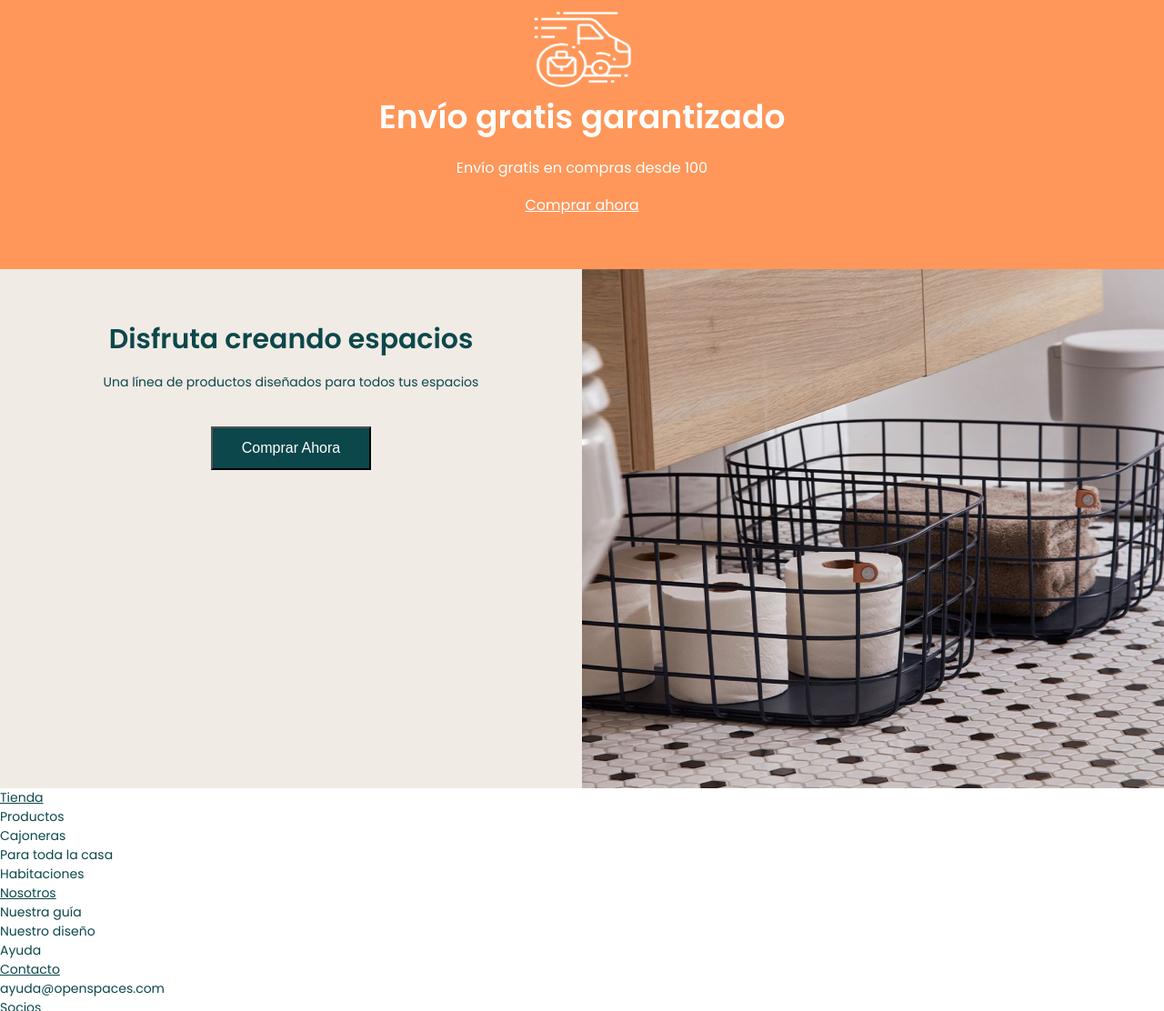
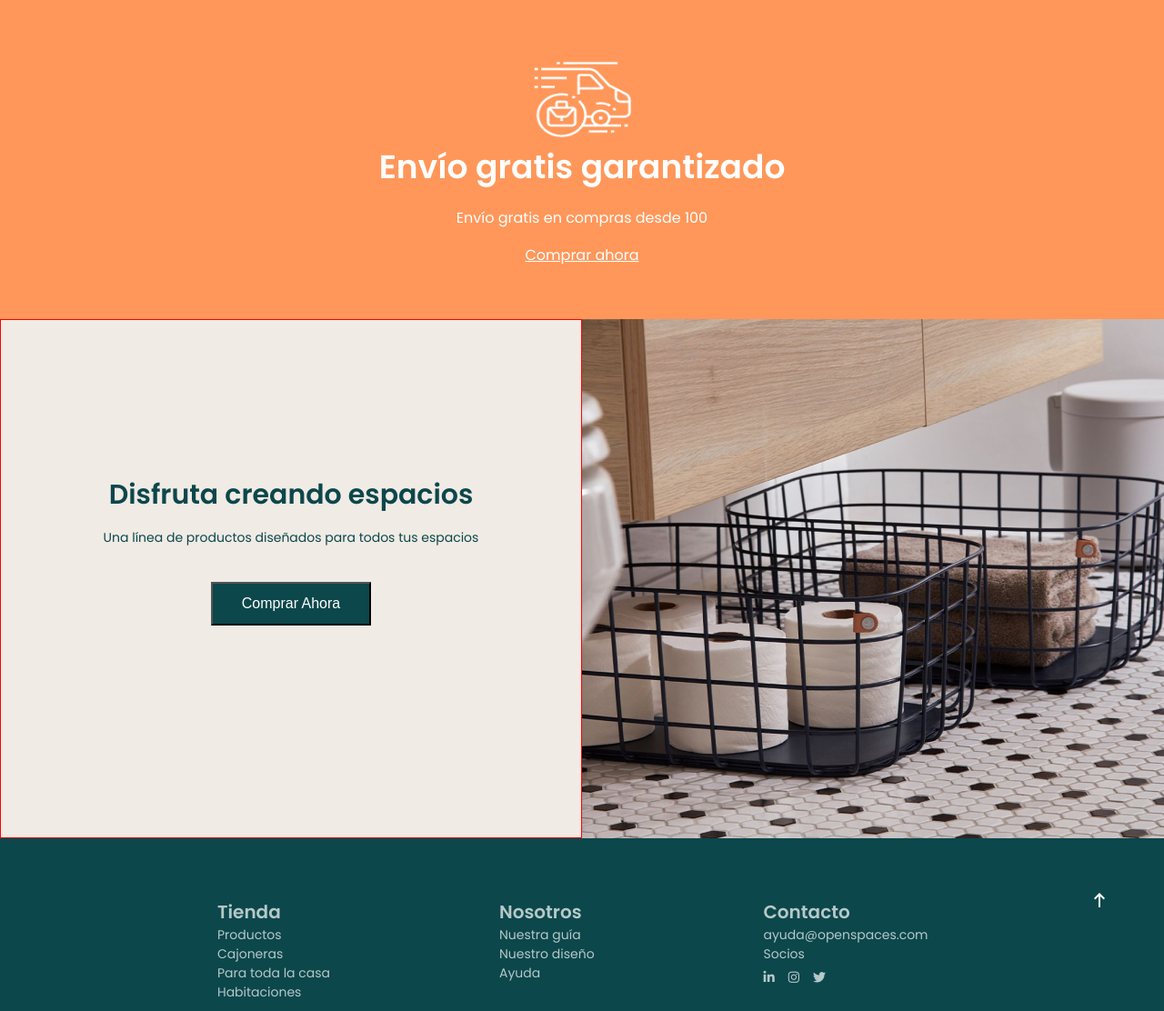
Before and after one commit to Adalab/modulo-1-evaluacion-final-lorenaggs, a website: page docs/index.html in a window 1280 px wide. Shown: the part 1688-2800 px from the top of the page at 91% size. Drawn offline with nearby package versions, Linux system fonts and the light colour scheme.

Commit message:
partials footer

```diff
--- a/docs/index.html
+++ b/docs/index.html
@@ -84,7 +84,7 @@
   </main>
   <footer class="footer">
       <section class="footer__sections">
-      <section class="footer__shop">
+          <section class="footer__sections--shop">
               <a target="__blank" class="title3" href="https://adalab.es/">Tienda</a>
               <ul class="footer__shop-li">
                   <li>Productos</li>
@@ -93,7 +93,7 @@
                   <li>Habitaciones</li>
               </ul>
           </section>
-      <section class="footer__shop">
+          <section class="footer__sections--shop">
               <a target="__blank" class="title3" href="https://adalab.es/">Nosotros</a>
               <ul class="footer__aboutus-li">
                   <li>Nuestra guía</li>
@@ -101,12 +101,12 @@
                   <li>Ayuda</li>
               </ul>
           </section>
-      <section class="footer__shop">
+          <section class="footer__sections--shop">
               <a target="__blank" class="title3" href="https://adalab.es/">Contacto</a>
-        <span>
+              <span class="footer__aboutus-li">
                   <nav>ayuda@openspaces.com</nav>
                   <nav>Socios</nav>
-          <nav class="icos__social-icon">
+                  <nav class="icons__social-icon">
                       <nav class="linkedin">
                           <a target="__blank" href="https://www.linkedin.com/school/adalab/"><i
                                   class="fa-brands fa-linkedin-in"></i></a>
@@ -114,24 +114,18 @@
                       <nav class="instagram">
                           <a target="__blank" href="https://www.instagram.com/accounts/login/?next=/adalab_digital/"><i
                                   class="fa-brands fa-instagram"></i></a>
-
                       </nav>
                       <nav class="twitter">
-              <a target="__blank" href="https://twitter.com/Adalab_Digital"><i class="fa-brands fa-twitter"></i></a>
-
+                          <a target="__blank" href="https://twitter.com/Adalab_Digital"><i
+                                  class="fa-brands fa-twitter"></i></a>
                       </nav>
-
                   </nav>
-
               </span>
           </section>
-    </section>
-    <i class="fa-light fa-arrow-up-to-line"></i>
       </section>
       <nav class="footer__uparrow">
           <a href="#"><img src="assets/images/uparrow.png" alt="image uparrow"></a>
       </nav>
   </footer>
 </body>
-
 </html>
--- a/src/scss/layout/_enjoy.scss
+++ b/src/scss/layout/_enjoy.scss
@@ -9,7 +9,8 @@
     display: flex;
     flex-direction: column;
     justify-content: center;
-    padding: 5%;
+    // padding: 5%;
+
     &--title {
       font-size: 24px;
     }
@@ -31,8 +32,9 @@
     // width: 100vw;
     height: 304px;
     background-image: url(../images/creando-espacios.jpg);
-    background-size: contain;
-    background-position: center;
+    background-size: cover;
+    background-position: bottom;
+    background-repeat: no-repeat;
   }
 
   .spaces__enjoy--button a {
@@ -58,10 +60,16 @@
   }
 }
 
-@media all and (min-width: 1200px){
+@media all and (min-width: 1200px) {
   .spaces {
     display: grid;
     grid-template-columns: 1fr 1fr;
+    &__enjoy {
+      align-items: left;
+      height: auto;
+      border: 1px solid red;
+    }
+
     &__image {
       height: 571px;
       background-position: center;
--- a/src/scss/layout/_footer.scss
+++ b/src/scss/layout/_footer.scss
@@ -0,0 +1,56 @@
+.footer {
+  background-color: $color-hex;
+  color: $color-grey;
+  padding: 56px 59px 56px 146px;
+
+  &__sections {
+    &--shop {
+      margin: 10px 0px;
+      font-size: 14px;
+      & a {
+        text-decoration: none;
+        font-weight: bold;
+      }
+    }
+  }
+  .icons__social-icon {
+    width: 50px;
+    display: grid;
+    grid-template-columns: 1fr 1fr 1fr;
+    grid-gap: 30%;
+    padding-top: 3%;
+  }
+
+  .footer__uparrow {
+    display: flex;
+    justify-content: right;
+    align-content: center;
+    height: 24px;
+    position: sticky;
+    bottom: 20px;
+    place-self: end;
+  }
+
+  .icons__social-icon {
+    .linkedin:hover,
+    .instagram:hover,
+    .twitter:hover {
+      color: tan;
+      transform: scale(3) rotate(-360deg);
+      transition: transform 1s;
+    }
+  }
+  .title3 {
+    font-size: 20px;
+  }
+}
+
+@media all and (min-width: 768px) {
+  .footer {
+    &__sections {
+      display: flex;
+      width: 90%;
+      justify-content: space-around;
+    }
+  }
+}
--- a/src/scss/layout/_organized.scss
+++ b/src/scss/layout/_organized.scss
@@ -7,6 +7,7 @@
 
   &__organized {
     padding: 50px 60px;
+    // text-align: center;
     &--title {
       font-size: 24px;
     }
@@ -51,7 +52,8 @@
         // margin: 0px 10px 0px 20px;
         &--title {
           font-size: 36px;
-          width: 799px;
+          padding: 0px 350px;
+          // width: 799px;
         }
     .main__organized--articles {
         &-1 {
--- a/src/scss/main.scss
+++ b/src/scss/main.scss
@@ -4,6 +4,7 @@
 @import "./layout/organized";
 @import "./layout/sent.scss";
 @import "./layout/enjoy";
+@import "./layout/footer";
 
 html {
   scroll-behavior: smooth;
```
Also changed, not shown: src/html/index.html (+1 -51 lines), src/html/partials/footer.html (added, +45 -0 lines), docs/assets/css/main.css. Lines whose indentation alone changed are shown as unchanged.
